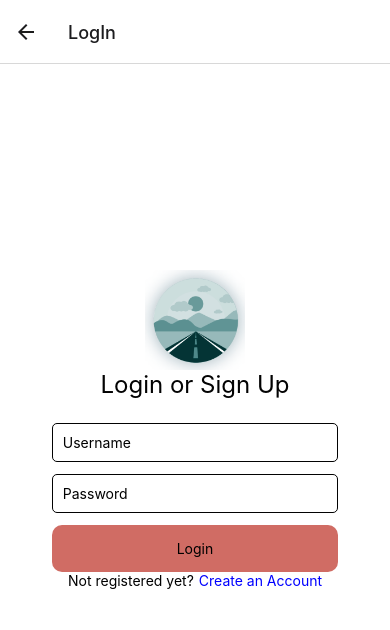
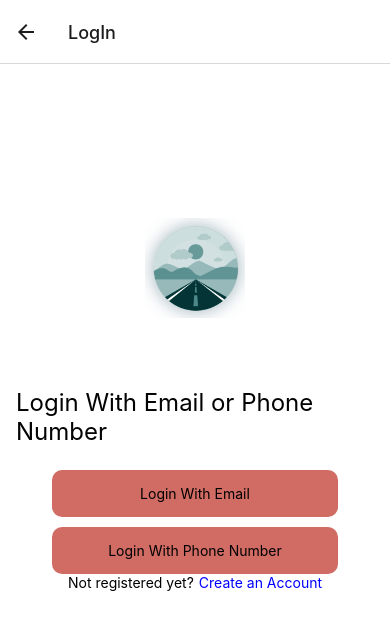
Before and after one commit to alexyan06/AccountSetting, a React Native app: screen /LogIn in a window 390 px wide. Shown: the top 630 px of the page. Built offline with nearby package versions, Linux system fonts and the light colour scheme.

Commit message:
Updated Login

```diff
--- a/src/screens/LogIn.js
+++ b/src/screens/LogIn.js
@@ -52,26 +52,20 @@ const GoogleSignInButton = () => {
 
 export default function App() {
     const navigation = useNavigation();
-    const [username, setUsername] = useState('');
-    const [password, setPassword] = useState('');
+    //const [username, setUsername] = useState('');
+    //const [password, setPassword] = useState('');
 
-    const handleLogin = () => {
-        if (username === 'admin' && password === 'password') {
-            Alert.alert('Login Successful');
-            console.log("Going to Home Page...");
-            navigation.navigate("Home");
-        } else if (username.indexOf("@gmail.com") >= 0) {
-            navigation.navigate("verification")
-        }
-        else {
+    const handleLoginEmail = () => {
+        Alert.alert("Waiting for verification...")
+    };
 
-
-            Alert.alert('Invalid Credentials');
-        }
+    const handleLoginPhone = () => {
+        console.log("Going to Home Page...");
+        navigation.navigate("verification");
     };
 
     const handleCreate = () => {
-        Alert.alert("Karthikeyan")
+        Alert.alert("Karthikeyan");
     };
 
     return (
@@ -80,22 +74,12 @@ export default function App() {
                 source={require('./purduepaths.png')}  // Path to your image
                 style={styles.image}
             />
-            <Text style={styles.title}>Login or Sign Up</Text>
-            <TextInput
-                style={styles.input}
-                placeholder="Username"
-                value={username}
-                onChangeText={setUsername}
-            />
-            <TextInput
-                style={styles.input}
-                placeholder="Password"
-                value={password}
-                onChangeText={setPassword}
-                secureTextEntry
-            />
-            <TouchableOpacity style={styles.loginButton} onPress={handleLogin}>
-                <Text style={styles.buttonText}>Login</Text>
+            <Text style={styles.title}>Login With Email or Phone Number</Text>
+            <TouchableOpacity style={styles.emailButton} onPress={handleLoginEmail}>
+                <Text style={styles.buttonText}>Login With Email</Text>
+            </TouchableOpacity>
+            <TouchableOpacity style={styles.phoneButton} onPress={handleLoginPhone}>
+                <Text style={styles.buttonText}>Login With Phone Number</Text>
             </TouchableOpacity>
 
             <View style={styles.row}>
@@ -128,7 +112,15 @@ const styles = StyleSheet.create({
         marginBottom: 12,
         borderRadius: 5,
     },
-    loginButton: {
+    emailButton: {
+        backgroundColor: '#d06c64',
+        width: '80%',
+        paddingVertical: 15,
+        paddingHorizontal: 30,
+        borderRadius: 10,
+        marginBottom: 10,
+    },
+    phoneButton: {
         backgroundColor: '#d06c64',
         width: '80%',
         paddingVertical: 15,
@@ -142,7 +134,8 @@ const styles = StyleSheet.create({
         width: 100,  // Set the width
         height: 100, // Set the height
         resizeMode: 'cover',  // 'cover', 'contain', etc.
-        marginTop: -50,
+        marginTop: -100,
+        marginBottom: 70,
     },
     row: {
         flexDirection: 'row',   // Puts text and button in a row
```
